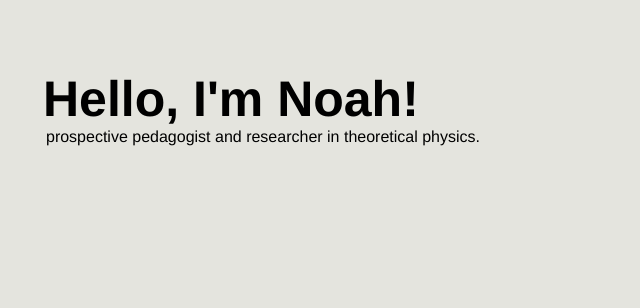
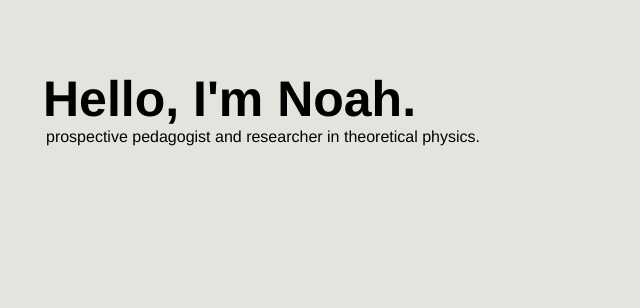
Before and after one commit to nhorne7/portfolio-website, a plain HTML site: page index.html in a window 1280 px wide. Shown: the part 349-657 px from the top of the page, 0-640 px from the left. Drawn offline with Linux system fonts and the light colour scheme.

Commit message:
Greeting

```diff
--- a/index.html
+++ b/index.html
@@ -16,7 +16,7 @@
     </div>
     <div id="intro">
       <div class="content">
-        <h1>Hello, I'm Noah!</h1>
+        <h1>Hello, I'm Noah.</h1>
         <p>prospective pedagogist and researcher in theoretical physics.<p>
       </div>
       <div id="intro-image">
```
